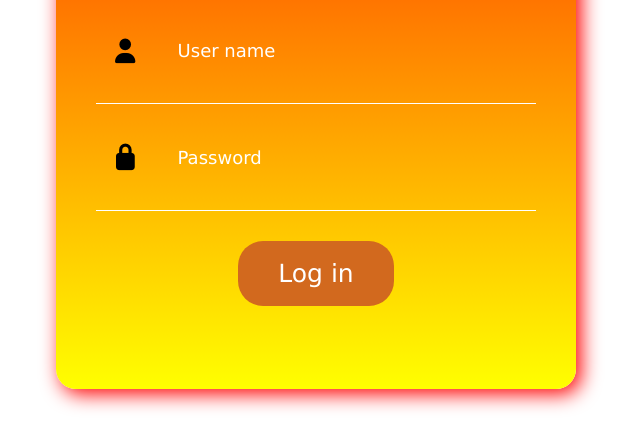
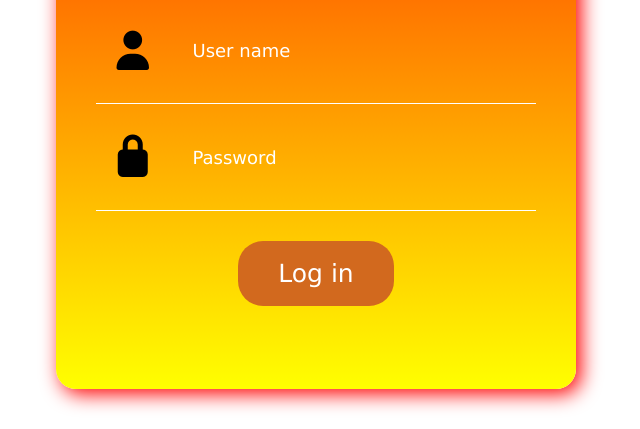
Before and after one commit to Salmashorman/pro2, a plain HTML site: page index.html in a window 1280 px wide. Shown: the part 371-800 px from the top of the page, without its empty margins (324-964 px from the left). Drawn offline with Linux system fonts and the light colour scheme.

Commit message:
Update input types for user and password fields

```diff
--- a/index.html
+++ b/index.html
@@ -50,7 +50,7 @@
 
         .form-input {
             display: flex;
-            font-size: 25px;
+            font-size: 40px;
             padding: 15px;
             border-bottom: 1px solid white;
             align-items: center;
@@ -93,13 +93,13 @@
         <form>
             <div class="logo"></div>
             <h1> Log in</h1>
-            <div class="form-input" style="">
+            <div class="form-input" >
                 <i class="fa-solid fa-user"></i>
-                <input type="user" placeholder="User name">
+                <input type="text" placeholder="User name">
             </div>
             <div class="form-input">
                 <i class="fa-solid fa-lock"></i>
-                <input type="user" placeholder="Password">
+                <input type="password" placeholder="Password">
             </div>
             <button>
                 Log in
```
